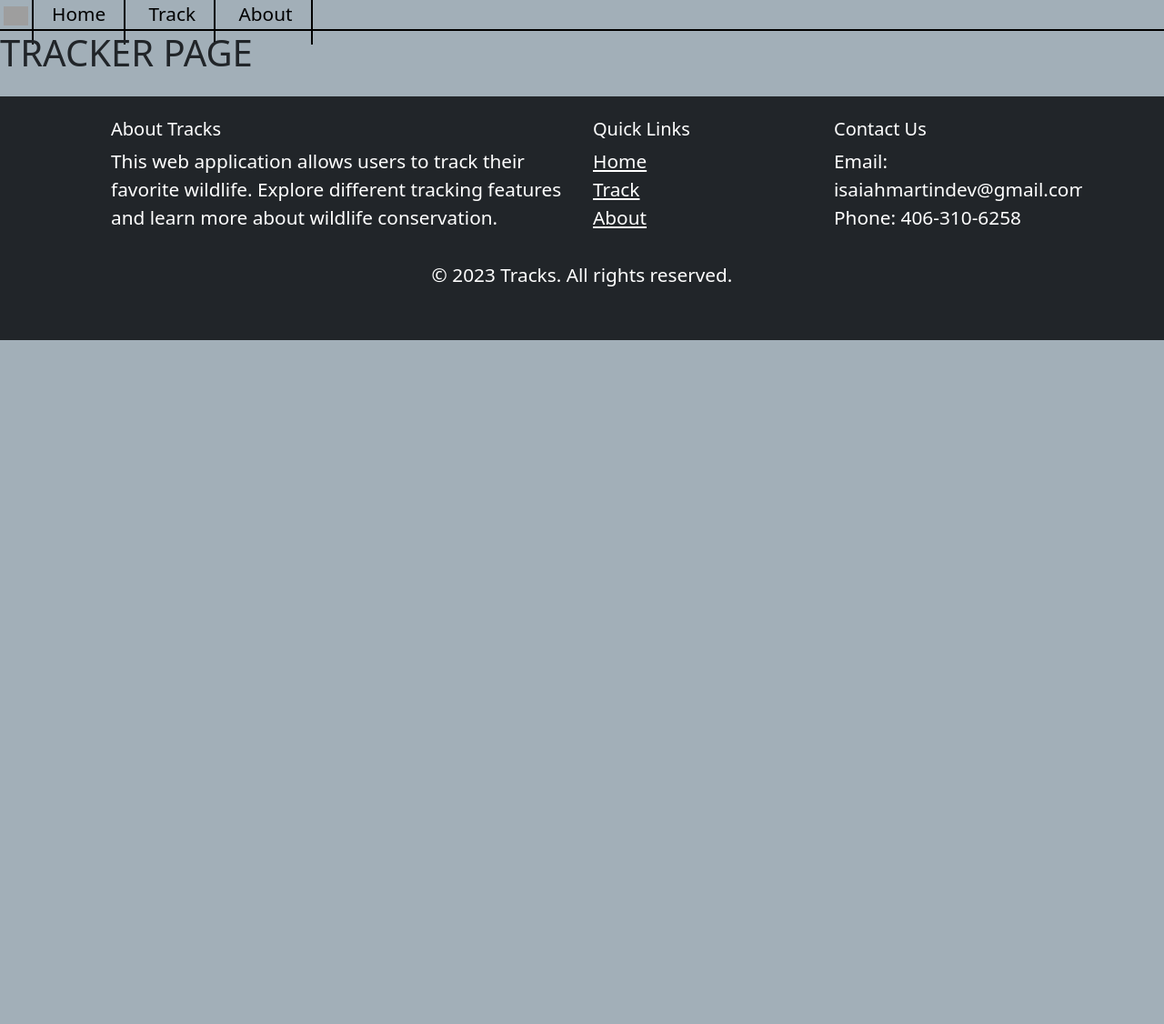
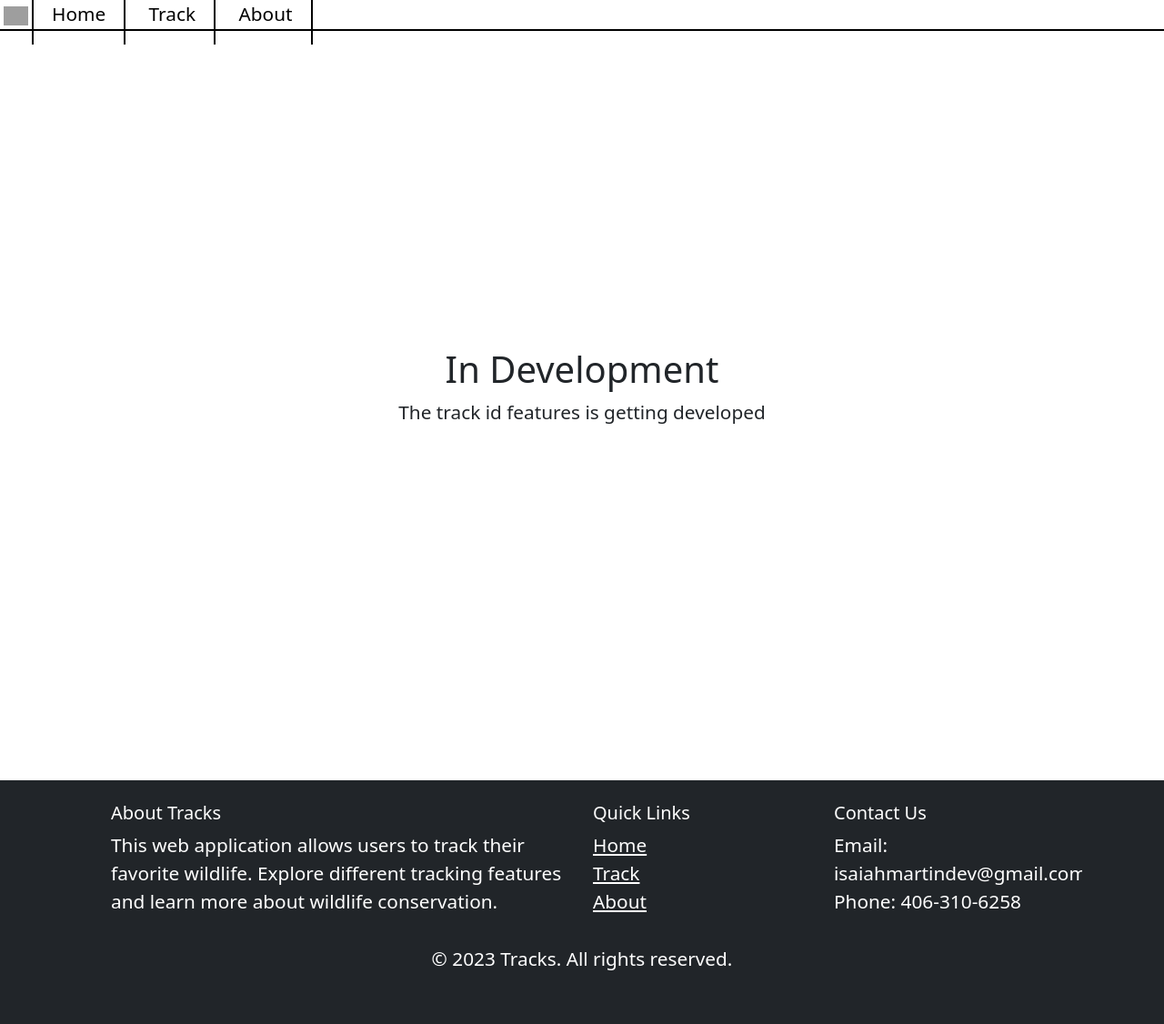
Before and after one commit to isaiahmartin847/tracker, a Django app: template tracker/tracks/templates/tracks.html in a window 1280 px wide. Shown: the whole page at 91% size. Before the commit the page ends 374 px from the top, so only its background shows below. Run offline with Django 5.2, Linux system fonts and the light colour scheme; the template is opened without the code that fills it, so the values that code supplies are empty; grey boxes are pictures that could not be loaded.

Commit message:
added the id tracks

```diff
--- a/tracker/tracks/static/css/about.css
+++ b/tracker/tracks/static/css/styles.css
@@ -8,7 +8,8 @@
 
 body {
     font-size: 1.3rem;
-    background-color: #a2afb8;
+    /* background-color: #a2afb8; */
+
 }
 
 
@@ -106,6 +107,11 @@ body {
         }
 
     }
+    .child {
+        flex-direction: column;
+    }
+
+
 }
 
 .logo-img {
@@ -157,6 +163,7 @@ nav {
 
 .child1 {
     margin-left: 10vw;
+
 }
 
 .child2 {
@@ -201,3 +208,12 @@ nav {
     background-color: #2e3942;
     border-radius: 10px;
 }
+
+
+.tracker-main {
+    display: flex;
+    height: 100vh;
+    flex-direction: column;
+    justify-content: center;
+    align-items: center;
+}
--- a/tracker/tracks/templates/layout.html
+++ b/tracker/tracks/templates/layout.html
@@ -9,7 +9,7 @@
     <title>tracks</title>
     <link href="https://cdn.jsdelivr.net/npm/bootstrap@5.3.2/dist/css/bootstrap.min.css" rel="stylesheet" integrity="sha384-T3c6CoIi6uLrA9TneNEoa7RxnatzjcDSCmG1MXxSR1GAsXEV/Dwwykc2MPK8M2HN" crossorigin="anonymous">
     <!-- <link rel="stylesheet" href="{% static 'css/main.css' %}"> -->
-    <link rel="stylesheet" href="{% static 'css/about.css' %}">
+    <link rel="stylesheet" href="{% static 'css/styles.css' %}">
     <link rel="stylesheet" href="https://unpkg.com/aos@next/dist/aos.css" />
 
   </head>
--- a/tracker/tracks/templates/tracks.html
+++ b/tracker/tracks/templates/tracks.html
@@ -1,5 +1,9 @@
 {% extends "layout.html" %}
 {% block body %}
-    <h1>TRACKER PAGE</h1>
+    <div class="tracker-main">
+
+        <div><h1>In Development</h1></div>
+        <div><p>The track id features is getting developed</p></div>
+    </div>
 
 {% endblock %}
```
